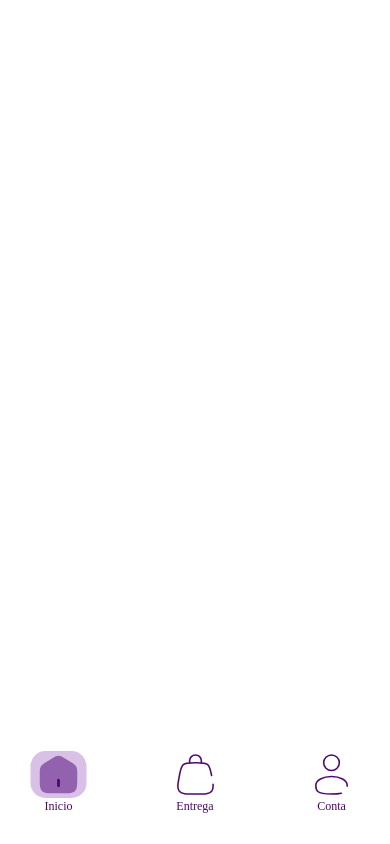
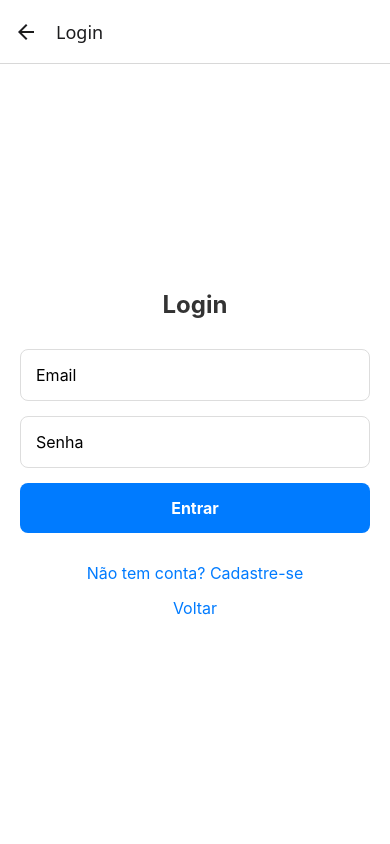
Before and after one commit to E-Seu/Front-End, a React Native app: screen /Login in a window 390 px wide. Built offline with nearby package versions, Linux system fonts and the light colour scheme.

Commit message:
Adicionando rotas

```diff
--- a/App.js
+++ b/App.js
@@ -1,24 +1,13 @@
-import { StatusBar, StyleSheet, useColorScheme, View } from 'react-native';
-import NavBar from './src/components/navBar';
+import React from 'react';
+import { NavigationContainer } from '@react-navigation/native';
+import Routes from './src/routes/routes';
 
-function App({ navigation }) {
-  const isDarkMode = useColorScheme() === 'dark';
-
+function App() {
   return (
-    <View style={styles.container}>
-      <StatusBar barStyle={isDarkMode ? 'light-content' : 'dark-content'} />
-      <NavBar tipo='entregador' navigation={navigation} />
-    </View>
+    <NavigationContainer>
+      <Routes />
+    </NavigationContainer>
   );
 }
 
-const styles = StyleSheet.create({
-  container: {
-    flex: 1,
-    alignItems: 'center',
-    justifyContent: 'flex-end',
-    backgroundColor: '#FFFFFF',
-  },
-});
-
 export default App;
--- a/package.json
+++ b/package.json
@@ -11,11 +11,15 @@
   },
   "dependencies": {
     "@react-native-async-storage/async-storage": "^2.2.0",
+    "@react-native-masked-view/masked-view": "^0.3.2",
     "@react-native/new-app-screen": "0.80.0",
+    "@react-navigation/elements": "^2.5.2",
     "@react-navigation/native": "^7.1.14",
-    "@react-navigation/stack": "^7.4.2",
+    "@react-navigation/native-stack": "^7.3.21",
     "react": "19.1.0",
     "react-native": "0.80.0",
+    "react-native-gesture-handler": "^2.27.1",
+    "react-native-reanimated": "^3.18.0",
     "react-native-safe-area-context": "^5.5.1",
     "react-native-screens": "^4.11.1",
     "react-native-svg": "^15.12.0",
--- /dev/null
+++ b/src/routes/routes.js
@@ -0,0 +1,21 @@
+import React from 'react';
+import { createNativeStackNavigator } from '@react-navigation/native-stack';
+
+// Importar as screens diretamente
+import WelcomeScreen from '../screens/WelcomeScreen';
+import LoginScreen from '../screens/LoginScreen';
+import RegisterScreen from '../screens/RegisterScreen';
+import HomeScreen from '../screens/HomeScreen';
+
+const Stack = createNativeStackNavigator();
+
+export default function Routes() {
+  return (
+    <Stack.Navigator initialRouteName="Welcome">
+      <Stack.Screen name="Welcome" component={WelcomeScreen} />
+      <Stack.Screen name="Login" component={LoginScreen} />
+      <Stack.Screen name="Register" component={RegisterScreen} />
+      <Stack.Screen name="Home" component={HomeScreen} />
+    </Stack.Navigator>
+  );
+}
--- /dev/null
+++ b/src/screens/HomeScreen.js
@@ -0,0 +1,39 @@
+import React from 'react';
+import { View, Text, StyleSheet } from 'react-native';
+import NavBar from '../components/navBar';
+
+const HomeScreen = () => {
+  return (
+    <View style={styles.container}>
+      <View style={styles.content}>
+        <Text style={styles.title}>Home</Text>
+        <Text style={styles.subtitle}>Tela principal do app</Text>
+      </View>
+      <NavBar tipo="cliente" />
+    </View>
+  );
+};
+
+const styles = StyleSheet.create({
+  container: {
+    flex: 1,
+    backgroundColor: '#FFFFFF',
+  },
+  content: {
+    flex: 1,
+    justifyContent: 'center',
+    alignItems: 'center',
+  },
+  title: {
+    fontSize: 24,
+    fontWeight: 'bold',
+    color: '#333',
+    marginBottom: 10,
+  },
+  subtitle: {
+    fontSize: 16,
+    color: '#666',
+  },
+});
+
+export default HomeScreen;
--- /dev/null
+++ b/src/screens/LoginScreen.js
@@ -0,0 +1,90 @@
+import React, { useState } from 'react';
+import { View, Text, TextInput, TouchableOpacity, StyleSheet } from 'react-native';
+
+const LoginScreen = ({ navigation }) => {
+  const [email, setEmail] = useState('');
+  const [password, setPassword] = useState('');
+
+  const handleLogin = () => {
+    // Por enquanto, apenas navega para Home
+    navigation.navigate('Home');
+  };
+
+  return (
+    <View style={styles.container}>
+      <Text style={styles.title}>Login</Text>
+
+      <TextInput
+        style={styles.input}
+        placeholder="Email"
+        value={email}
+        onChangeText={setEmail}
+        keyboardType="email-address"
+      />
+
+      <TextInput
+        style={styles.input}
+        placeholder="Senha"
+        value={password}
+        onChangeText={setPassword}
+        secureTextEntry
+      />
+
+      <TouchableOpacity style={styles.button} onPress={handleLogin}>
+        <Text style={styles.buttonText}>Entrar</Text>
+      </TouchableOpacity>
+
+      <TouchableOpacity onPress={() => navigation.navigate('Register')}>
+        <Text style={styles.linkText}>Não tem conta? Cadastre-se</Text>
+      </TouchableOpacity>
+
+      <TouchableOpacity onPress={() => navigation.navigate('Welcome')}>
+        <Text style={styles.linkText}>Voltar</Text>
+      </TouchableOpacity>
+    </View>
+  );
+};
+
+const styles = StyleSheet.create({
+  container: {
+    flex: 1,
+    justifyContent: 'center',
+    padding: 20,
+    backgroundColor: '#fff',
+  },
+  title: {
+    fontSize: 24,
+    fontWeight: 'bold',
+    textAlign: 'center',
+    marginBottom: 30,
+    color: '#333',
+  },
+  input: {
+    borderWidth: 1,
+    borderColor: '#ddd',
+    padding: 15,
+    marginBottom: 15,
+    borderRadius: 8,
+    fontSize: 16,
+  },
+  button: {
+    backgroundColor: '#007bff',
+    padding: 15,
+    borderRadius: 8,
+    alignItems: 'center',
+    marginBottom: 15,
+  },
+  buttonText: {
+    color: 'white',
+    fontSize: 16,
+    fontWeight: 'bold',
+  },
+  linkText: {
+    textAlign: 'center',
+    marginTop: 15,
+    color: '#007bff',
+    fontSize: 16,
+  },
+});
+
+export default LoginScreen;
--- /dev/null
+++ b/src/screens/RegisterScreen.js
@@ -0,0 +1,98 @@
+import React, { useState } from 'react';
+import { View, Text, TextInput, TouchableOpacity, StyleSheet } from 'react-native';
+
+const RegisterScreen = ({ navigation }) => {
+  const [name, setName] = useState('');
+  const [email, setEmail] = useState('');
+  const [password, setPassword] = useState('');
+
+  const handleRegister = () => {
+    // Por enquanto, apenas navega para Home
+    navigation.navigate('Home');
+  };
+
+  return (
+    <View style={styles.container}>
+      <Text style={styles.title}>Cadastro</Text>
+
+      <TextInput
+        style={styles.input}
+        placeholder="Nome"
+        value={name}
+        onChangeText={setName}
+      />
+
+      <TextInput
+        style={styles.input}
+        placeholder="Email"
+        value={email}
+        onChangeText={setEmail}
+        keyboardType="email-address"
+      />
+
+      <TextInput
+        style={styles.input}
+        placeholder="Senha"
+        value={password}
+        onChangeText={setPassword}
+        secureTextEntry
+      />
+
+      <TouchableOpacity style={styles.button} onPress={handleRegister}>
+        <Text style={styles.buttonText}>Cadastrar</Text>
+      </TouchableOpacity>
+
+      <TouchableOpacity onPress={() => navigation.navigate('Login')}>
+        <Text style={styles.linkText}>Já tem conta? Faça login</Text>
+      </TouchableOpacity>
+
+      <TouchableOpacity onPress={() => navigation.navigate('Welcome')}>
+        <Text style={styles.linkText}>Voltar</Text>
+      </TouchableOpacity>
+    </View>
+  );
+};
+
+const styles = StyleSheet.create({
+  container: {
+    flex: 1,
+    justifyContent: 'center',
+    padding: 20,
+    backgroundColor: '#fff',
+  },
+  title: {
+    fontSize: 24,
+    fontWeight: 'bold',
+    textAlign: 'center',
+    marginBottom: 30,
+    color: '#333',
+  },
+  input: {
+    borderWidth: 1,
+    borderColor: '#ddd',
+    padding: 15,
+    marginBottom: 15,
+    borderRadius: 8,
+    fontSize: 16,
+  },
+  button: {
+    backgroundColor: '#28a745',
+    padding: 15,
+    borderRadius: 8,
+    alignItems: 'center',
+    marginBottom: 15,
+  },
+  buttonText: {
+    color: 'white',
+    fontSize: 16,
+    fontWeight: 'bold',
+  },
+  linkText: {
+    textAlign: 'center',
+    marginTop: 15,
+    color: '#007bff',
+    fontSize: 16,
+  },
+});
+
+export default RegisterScreen;
--- /dev/null
+++ b/src/screens/WelcomeScreen.js
@@ -0,0 +1,77 @@
+// filepath: c:\Users\gabry\Repositorios\APS\Front-End\src\screens\WelcomeScreen.js
+import React from 'react';
+import { View, Text, TouchableOpacity, StyleSheet } from 'react-native';
+
+const WelcomeScreen = ({ navigation }) => {
+  return (
+    <View style={styles.container}>
+      <Text style={styles.title}>Bem-vindo!</Text>
+      <Text style={styles.subtitle}>Escolha uma opção:</Text>
+
+      <TouchableOpacity
+        style={[styles.button, styles.primaryButton]}
+        onPress={() => navigation.navigate('Login')}
+      >
+        <Text style={styles.buttonText}>Login</Text>
+      </TouchableOpacity>
+
+      <TouchableOpacity
+        style={[styles.button, styles.secondaryButton]}
+        onPress={() => navigation.navigate('Register')}
+      >
+        <Text style={styles.buttonText}>Cadastrar</Text>
+      </TouchableOpacity>
+
+      <TouchableOpacity
+        style={[styles.button, styles.testButton]}
+        onPress={() => navigation.navigate('Home')}
+      >
+        <Text style={styles.buttonText}>Ir para Home (Teste)</Text>
+      </TouchableOpacity>
+    </View>
+  );
+};
+
+const styles = StyleSheet.create({
+  container: {
+    flex: 1,
+    justifyContent: 'center',
+    alignItems: 'center',
+    padding: 20,
+    backgroundColor: '#f8f9fa',
+  },
+  title: {
+    fontSize: 28,
+    fontWeight: 'bold',
+    color: '#333',
+    marginBottom: 10,
+  },
+  subtitle: {
+    fontSize: 16,
+    color: '#666',
+    marginBottom: 30,
+  },
+  button: {
+    width: '100%',
+    padding: 15,
+    borderRadius: 8,
+    alignItems: 'center',
+    marginBottom: 15,
+  },
+  primaryButton: {
+    backgroundColor: '#007bff',
+  },
+  secondaryButton: {
+    backgroundColor: '#6c757d',
+  },
+  testButton: {
+    backgroundColor: '#28a745',
+  },
+  buttonText: {
+    color: 'white',
+    fontSize: 16,
+    fontWeight: 'bold',
+  },
+});
+
+export default WelcomeScreen;
```
Also changed, not shown: 1 other file (tests, documents, lock files or other folders).
